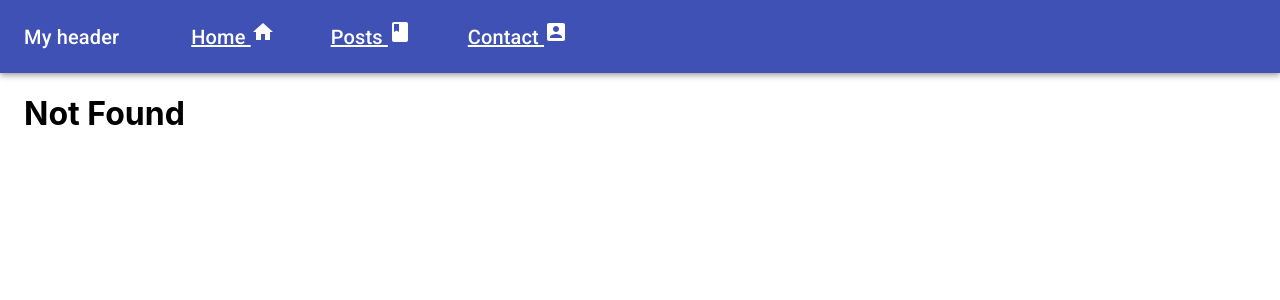
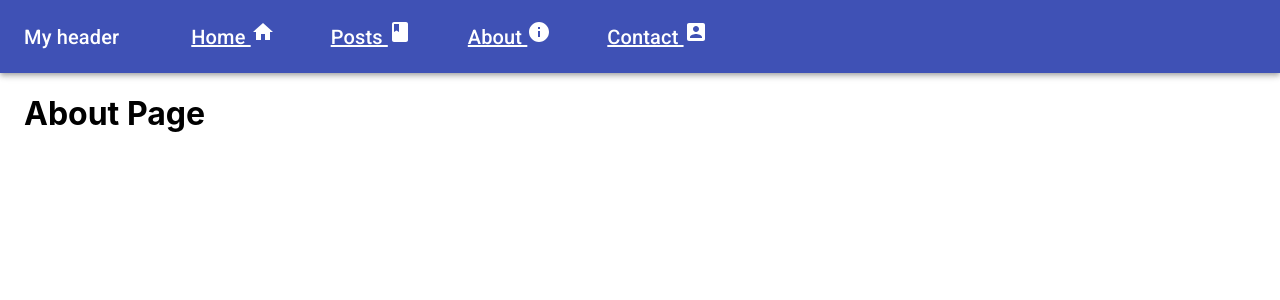
Before and after one commit to GeorgeSteshenko/react-material, a React (Create React App) app: page /about in a window 1280 px wide. Before the commit this address led to /not-found. Shown: the top 300 px of the page. Built offline with nearby package versions, Linux system fonts and the light colour scheme.

Commit message:
About page

```diff
--- a/src/App.js
+++ b/src/App.js
@@ -6,6 +6,7 @@ import { getPosts } from "./services/dummy-posts";
 import Posts from "./components/posts";
 import PostPage from "./components/postPage";
 import Contact from "./components/contact";
+import About from "./components/about";
 import Home from "./components/home";
 import NotFound from "./components/notFound";
 
@@ -37,6 +38,7 @@ class App extends Component {
             render={props => <Posts posts={this.state.posts} {...props} />}
           />
           <Route path="/contact" component={Contact} />
+          <Route path="/about" component={About} />
           <Route path="/not-found" component={NotFound} />
           <Route path="/" exact component={Home} />
           <Redirect to="/not-found" />
--- /dev/null
+++ b/src/components/about.jsx
@@ -0,0 +1,12 @@
+import React from "react";
+import { Container } from "@material-ui/core";
+
+const About = () => {
+  return (
+    <Container>
+      <h1>About Page</h1>
+    </Container>
+  );
+};
+
+export default About;
--- a/src/components/navbar.jsx
+++ b/src/components/navbar.jsx
@@ -1,7 +1,7 @@
 import React from "react";
 import { List, ListItem, ListItemText, Typography } from "@material-ui/core";
 import { NavLink } from "react-router-dom";
-import { Home, Book, AccountBox } from "@material-ui/icons";
+import { Home, Book, AccountBox, Info } from "@material-ui/icons";
 
 const Navbar = () => {
   return (
@@ -28,6 +28,17 @@ const Navbar = () => {
           <Typography
             variant="h6"
             component={NavLink}
+            to="/about"
+            color="inherit"
+          >
+            About <Info />
+          </Typography>
+        </ListItemText>
+
+        <ListItemText inset>
+          <Typography
+            variant="h6"
+            component={NavLink}
             to="/contact"
             color="inherit"
           >
```
